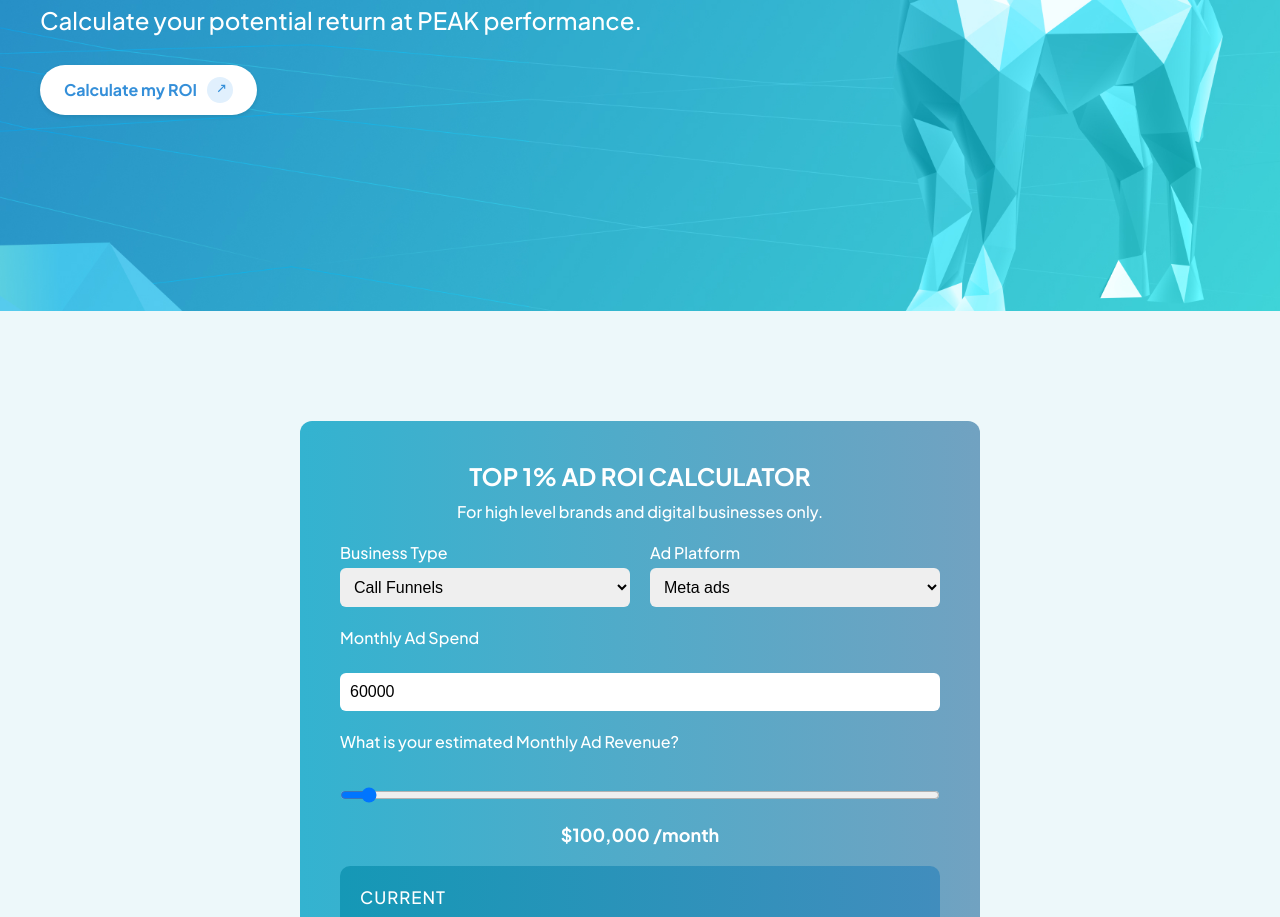
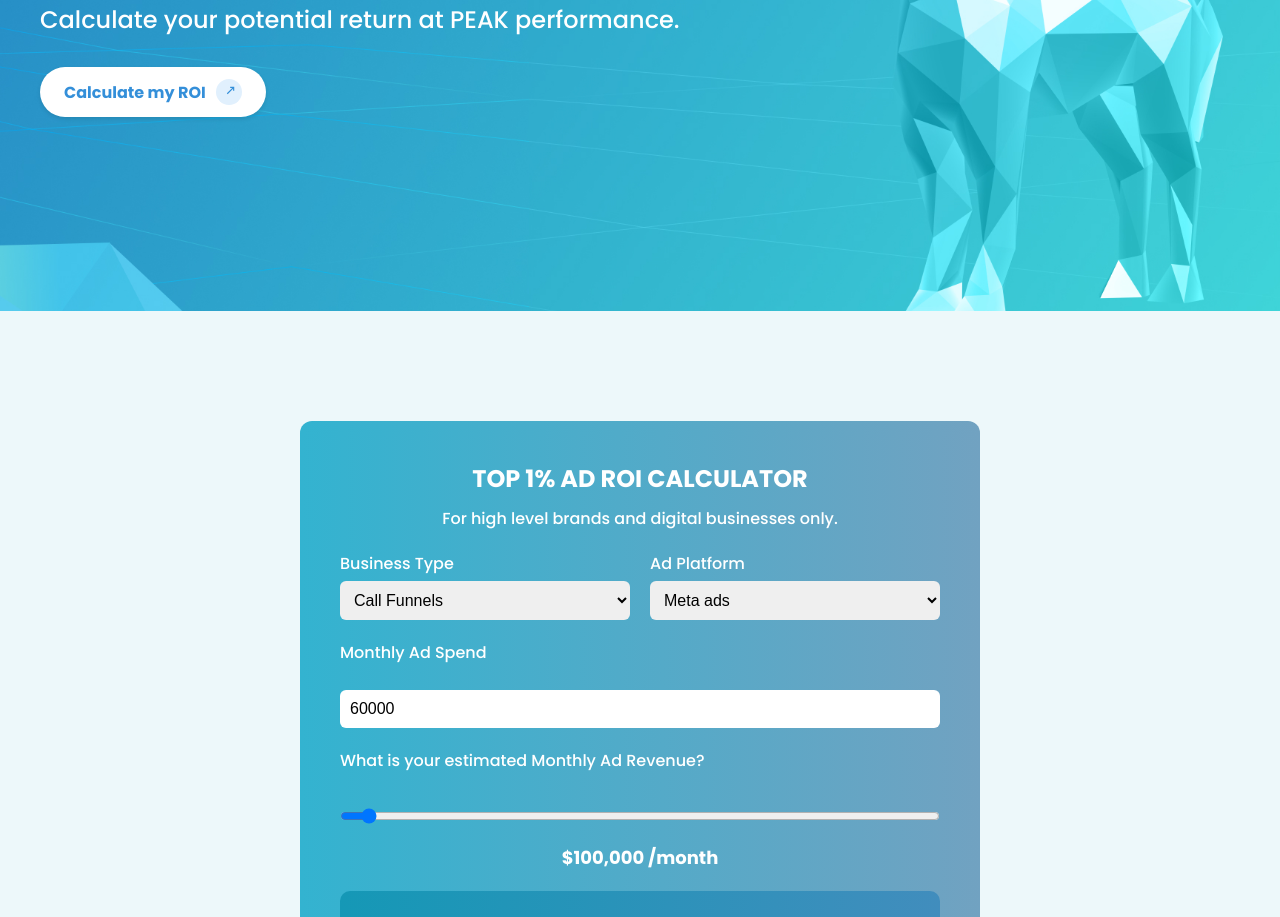
Before and after one commit to Ahmed12590/ROI-calculator, a plain HTML site: page index.html in a window 1280 px wide. Shown: the part 330-1247 px from the top of the page. Drawn offline with Linux system fonts and the light colour scheme.

Commit message:
css changes

```diff
--- a/index.html
+++ b/index.html
@@ -6,7 +6,9 @@
     <title>Unicorn</title>
     <link rel="stylesheet" href="style.css" />
     <link rel="icon" href="images/favicon.png" type="favicon" />
-    <link href="https://fonts.googleapis.com/css2?family=Plus+Jakarta+Sans:wght@400;500;700&display=swap" rel="stylesheet">
+    <!-- <link href="https://fonts.googleapis.com/css2?family=Plus+Jakarta+Sans:wght@400;500;700&display=swap" rel="stylesheet"> -->
+
+<link href="https://fonts.googleapis.com/css2?family=Poppins:wght@400;500;700&display=swap" rel="stylesheet">
 
   </head>
   <body>
--- a/style.css
+++ b/style.css
@@ -7,8 +7,9 @@ html {
 }
 
 body {
-  font-family: "Plus Jakarta Sans", Arial, sans-serif;
+  font-family: 'Poppins', sans-serif;
 }
+
 
 .site-header {
   background-color: #ffffff;
@@ -66,7 +67,7 @@ body {
   font-weight: 500;
   line-height: 1.3;
   margin-bottom: 20px;
-  font-family: Plus Jakarta Sans, Arial, sans-serif;
+  font-family: 'Poppins', sans-serif;
   color: white;
 }
 
@@ -75,7 +76,7 @@ body {
   font-size: 22px;
   color: #ffffff;
   font-weight: 500;
-  font-family: "Plus Jakarta Sans", Arial, sans-serif;
+  font-family: 'Poppins', sans-serif;
   padding-bottom: 30px;
 }
 
@@ -112,7 +113,7 @@ body {
 h2 {
   text-align: center;
   margin-bottom: 10px;
-  font-family: "Plus Jakarta Sans", Arial, sans-serif;
+  font-family: 'Poppins', sans-serif;
   font-weight: 700;
   color: white;
 }
@@ -144,7 +145,7 @@ h2 {
 .form-group label {
   font-weight: bold;
   margin-bottom: 5px;
-  font-family: "Plus Jakarta Sans", Arial, sans-serif;
+  font-family: 'Poppins', sans-serif;
   font-weight: 500;
   color: white;
 }
@@ -203,7 +204,7 @@ h3 {
   font-size: 17px;
   margin-bottom: 20px;
   letter-spacing: 1px;
-  font-family: "Plus Jakarta Sans", Arial, sans-serif;
+  font-family: 'Poppins', sans-serif;
   font-weight: 500;
   color: white;
 }
@@ -267,7 +268,7 @@ h3 {
 .cal-sec {
   text-align: center;
   padding-bottom: 20px;
-  font-family: "Plus Jakarta Sans", Arial, sans-serif;
+  font-family: 'Poppins', sans-serif;
   font-weight: 500;
   color: white;
 }
@@ -312,7 +313,7 @@ h3 {
   font-weight: 800;
   margin-bottom: 20px;
   color: #ffffff;
-  font-family: "Plus Jakarta Sans", Arial, sans-serif;
+  font-family: 'Poppins', sans-serif;
   font-weight: 500;
 }
 
@@ -364,7 +365,7 @@ h3 {
   }
 
   .booking-content h3 {
-    font-size: 32px;
+    font-size: 30px;
   }
 }
 
```
